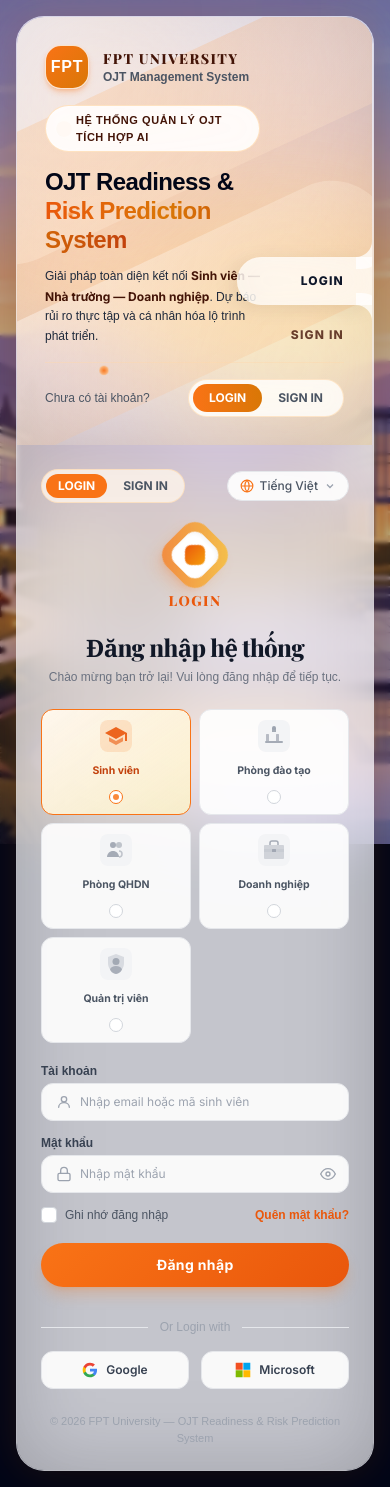
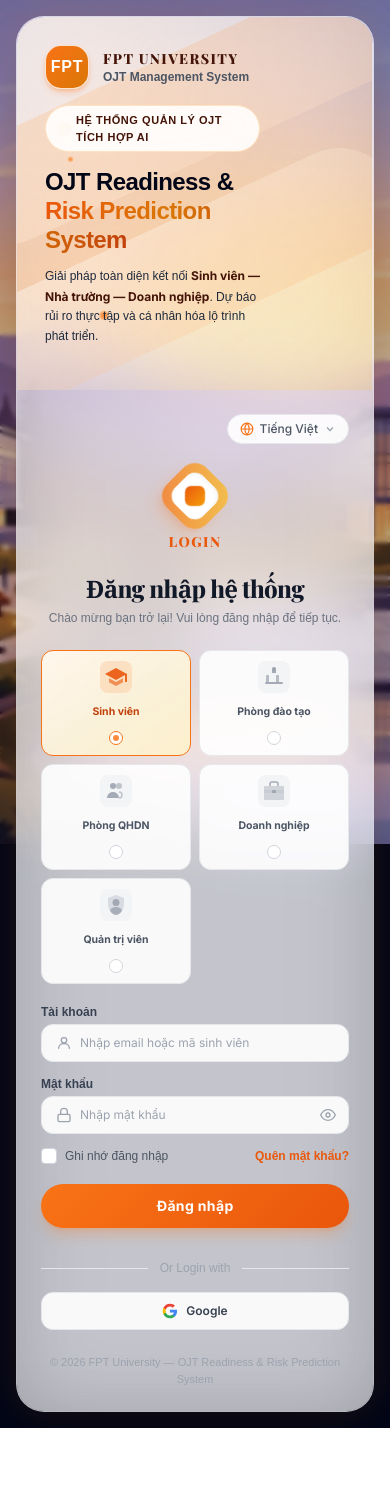
Before and after one commit to HtmDuyn/capstone-ojt-readiness-and-risk-prediction-system, a React (Vite) app in the folder frontend/: page /login in a window 390 px wide. After the commit the page ends 1428 px from the top, so only its background shows below. Built offline with nearby package versions, Linux system fonts and the light colour scheme; a web font is replaced by a local one.

Commit message:
xóa register

```diff
--- a/frontend/src/components/auth/LeftPanel.tsx
+++ b/frontend/src/components/auth/LeftPanel.tsx
@@ -5,14 +5,9 @@ import { PARTICLES } from "@/types/auth.types";
 interface LeftPanelProps {
   statsRef?: React.RefObject<HTMLDivElement | null>;
   statsVisible?: boolean;
-  authMode: "login" | "register";
-  onAuthModeChange: (mode: "login" | "register") => void;
 }
 
-const LeftPanel: React.FC<LeftPanelProps> = ({
-  authMode,
-  onAuthModeChange,
-}) => {
+const LeftPanel: React.FC<LeftPanelProps> = () => {
   return (
     <div className="left-panel relative flex flex-col justify-between w-full lg:w-[45%] min-h-[340px] lg:min-h-full p-7 lg:p-10 overflow-hidden text-gray-900 select-none bg-gradient-to-br from-white/45 via-orange-50/25 to-amber-100/20 backdrop-blur-2xl border-r border-white/30">
       {/* Soft Ambient Glows (Trắng loang màu cam nhẹ) */}
@@ -31,41 +26,6 @@ const LeftPanel: React.FC<LeftPanelProps> = ({
         {PARTICLES.slice(0, 10).map((p, i) => (
           <FloatingParticle key={i} {...p} opacity={0.45} />
         ))}
-      </div>
-
-      {/* Vertical Boundary Notch Tab Switcher (Reference Image Cutout Replica) */}
-      <div className="hidden lg:flex notch-boundary-wrapper">
-        {/* Active sliding notch background with concave curves */}
-        <div
-          className="notch-pill-active"
-          style={{
-            transform: authMode === "login" ? "translateY(0px)" : "translateY(54px)",
-          }}
-        />
-
-        {/* LOGIN Button */}
-        <button
-          type="button"
-          onClick={() => onAuthModeChange("login")}
-          className={`relative z-10 w-full h-[48px] pr-7 flex items-center justify-end font-extrabold text-xs lg:text-sm tracking-widest transition-colors duration-300 ${authMode === "login"
-              ? "text-slate-900 font-black"
-              : "text-orange-950/80 hover:text-orange-900 font-extrabold"
-            }`}
-        >
-          LOGIN
-        </button>
-
-        {/* SIGN IN / REGISTER Button */}
-        <button
-          type="button"
-          onClick={() => onAuthModeChange("register")}
-          className={`relative z-10 w-full h-[48px] pr-7 flex items-center justify-end font-extrabold text-xs lg:text-sm tracking-widest transition-colors duration-300 mt-1.5 ${authMode === "register"
-              ? "text-slate-900 font-black"
-              : "text-orange-950/80 hover:text-orange-900 font-extrabold"
-            }`}
-        >
-          SIGN IN
-        </button>
       </div>
 
       {/* Header Logo */}
@@ -105,34 +65,6 @@ const LeftPanel: React.FC<LeftPanelProps> = ({
         </p>
       </div>
 
-      {/* Mobile Tab Switcher (Fallback for small screens) */}
-      <div className="relative z-10 pt-4 flex lg:hidden items-center justify-between border-t border-orange-200/40">
-        <div className="text-xs text-gray-600 font-medium font-outfit">
-          {authMode === "login" ? "Chưa có tài khoản?" : "Đã có tài khoản?"}
-        </div>
-        <div className="flex bg-white/80 backdrop-blur-md p-1 rounded-full border border-orange-200/60 shadow-2xs">
-          <button
-            type="button"
-            onClick={() => onAuthModeChange("login")}
-            className={`px-4 py-1.5 rounded-full text-xs font-bold transition-all duration-300 ${authMode === "login"
-              ? "bg-gradient-to-r from-orange-500 to-amber-600 text-white shadow-xs"
-              : "text-gray-600 hover:text-orange-600"
-              }`}
-          >
-            LOGIN
-          </button>
-          <button
-            type="button"
-            onClick={() => onAuthModeChange("register")}
-            className={`px-4 py-1.5 rounded-full text-xs font-bold transition-all duration-300 ${authMode === "register"
-              ? "bg-gradient-to-r from-orange-500 to-amber-600 text-white shadow-xs"
-              : "text-gray-600 hover:text-orange-600"
-              }`}
-          >
-            SIGN IN
-          </button>
-        </div>
-      </div>
     </div>
   );
 };
--- a/frontend/src/components/auth/RightPanel.tsx
+++ b/frontend/src/components/auth/RightPanel.tsx
@@ -1,4 +1,4 @@
-import React, { useState } from "react";
+import React from "react";
 import type { UserRole, Role } from "@/types/auth.types";
 import { roles } from "./loginData";
 
@@ -16,9 +16,7 @@ interface RightPanelProps {
   onToggleRemember: () => void;
   isLoading: boolean;
   onSubmit: (e: React.FormEvent) => void;
-  onSocialLogin?: (provider: "google" | "microsoft") => void;
-  authMode?: "login" | "register";
-  onAuthModeChange?: (mode: "login" | "register") => void;
+  onSocialLogin?: (provider: "google") => void;
 }
 
 interface InputFieldProps {
@@ -85,12 +83,7 @@ const RightPanel: React.FC<RightPanelProps> = ({
   isLoading,
   onSubmit,
   onSocialLogin,
-  authMode = "login",
-  onAuthModeChange,
 }) => {
-  const [fullName, setFullName] = useState("");
-  const [confirmPassword, setConfirmPassword] = useState("");
-
   const fadeStyle = (delay = 0) => ({
     opacity: animateIn ? 1 : 0,
     transform: animateIn ? "translateY(0)" : "translateY(16px)",
@@ -101,28 +94,6 @@ const RightPanel: React.FC<RightPanelProps> = ({
     <div className="right-panel relative flex flex-col w-full lg:w-[55%] h-full bg-white/40 backdrop-blur-2xl p-6 lg:p-10 justify-between overflow-y-auto custom-scrollbar flex-1">
       {/* Top Header Row with Language switcher */}
       <div className="relative z-10 flex items-center justify-between pb-4">
-        {/* Notch switch for Mobile */}
-        <div className="flex items-center gap-1 bg-orange-50/80 p-1 rounded-full border border-orange-200/60 lg:hidden">
-          <button
-            type="button"
-            onClick={() => onAuthModeChange?.("login")}
-            className={`px-3 py-1 rounded-full text-xs font-bold transition-all ${
-              authMode === "login" ? "bg-orange-500 text-white shadow-2xs" : "text-gray-600"
-            }`}
-          >
-            LOGIN
-          </button>
-          <button
-            type="button"
-            onClick={() => onAuthModeChange?.("register")}
-            className={`px-3 py-1 rounded-full text-xs font-bold transition-all ${
-              authMode === "register" ? "bg-orange-500 text-white shadow-2xs" : "text-gray-600"
-            }`}
-          >
-            SIGN IN
-          </button>
-        </div>
-
         {/* Language selector */}
         <button
           type="button"
@@ -150,19 +121,17 @@ const RightPanel: React.FC<RightPanelProps> = ({
             </div>
           </div>
           <span className="text-sm font-extrabold tracking-widest text-orange-600 uppercase font-cinematic">
-            {authMode === "login" ? "LOGIN" : "SIGN IN"}
+            LOGIN
           </span>
         </div>
 
         {/* Title */}
         <div className="text-center mb-6" style={fadeStyle(0.04)}>
           <h2 className="text-2xl lg:text-3xl font-extrabold text-gray-900 font-cinematic tracking-tight mb-1.5">
-            {authMode === "login" ? "Đăng nhập hệ thống" : "Tạo tài khoản mới"}
+            Đăng nhập hệ thống
           </h2>
           <p className="text-gray-500 text-xs lg:text-sm font-outfit">
-            {authMode === "login"
-              ? "Chào mừng bạn trở lại! Vui lòng đăng nhập để tiếp tục."
-              : "Vui lòng nhập thông tin để đăng ký tài khoản OJT."}
+            Chào mừng bạn trở lại! Vui lòng đăng nhập để tiếp tục.
           </p>
         </div>
 
@@ -210,24 +179,7 @@ const RightPanel: React.FC<RightPanelProps> = ({
         </div>
 
         {/* Form Container */}
-        <form onSubmit={onSubmit} key={authMode} className="auth-form-enter" style={fadeStyle(0.12)}>
-          {/* Full Name field if Register mode */}
-          {authMode === "register" && (
-            <InputField
-              label="Họ và tên"
-              type="text"
-              placeholder="Nhập họ và tên đầy đủ"
-              value={fullName}
-              onChange={setFullName}
-              required
-              icon={
-                <svg className="w-4 h-4" fill="none" stroke="currentColor" strokeWidth="2" viewBox="0 0 24 24">
-                  <path d="M16 7a4 4 0 11-8 0 4 4 0 018 0zM12 14a7 7 0 00-7 7h14a7 7 0 00-7-7z" />
-                </svg>
-              }
-            />
-          )}
-
+        <form onSubmit={onSubmit} className="auth-form-enter" style={fadeStyle(0.12)}>
           {/* Account */}
           <InputField
             id="login-account"
@@ -254,7 +206,7 @@ const RightPanel: React.FC<RightPanelProps> = ({
             placeholder="Nhập mật khẩu"
             value={password}
             onChange={onPasswordChange}
-            autoComplete={authMode === "login" ? "current-password" : "new-password"}
+            autoComplete="current-password"
             required
             icon={
               <svg className="w-4 h-4" fill="none" stroke="currentColor" strokeWidth="2" viewBox="0 0 24 24">
@@ -284,28 +236,8 @@ const RightPanel: React.FC<RightPanelProps> = ({
             }
           />
 
-          {/* Confirm Password if Register mode */}
-          {authMode === "register" && (
-            <InputField
-              label="Xác nhận mật khẩu"
-              type="password"
-              placeholder="Nhập lại mật khẩu"
-              value={confirmPassword}
-              onChange={setConfirmPassword}
-              autoComplete="new-password"
-              required
-              icon={
-                <svg className="w-4 h-4" fill="none" stroke="currentColor" strokeWidth="2" viewBox="0 0 24 24">
-                  <rect x="3" y="11" width="18" height="11" rx="2" />
-                  <path d="M7 11V7a5 5 0 0110 0v4" strokeLinecap="round" />
-                </svg>
-              }
-            />
-          )}
-
           {/* Remember & Forgot Password */}
-          {authMode === "login" && (
-            <div className="flex items-center justify-between mb-5">
+          <div className="flex items-center justify-between mb-5">
               <label className="flex items-center gap-2 cursor-pointer group select-none">
                 <div
                   className={`w-4 h-4 rounded border flex items-center justify-center flex-shrink-0 transition-all duration-200 ${
@@ -327,8 +259,7 @@ const RightPanel: React.FC<RightPanelProps> = ({
               <a href="#" className="text-xs font-semibold text-orange-600 hover:text-orange-700 transition-colors font-outfit hover:underline">
                 Quên mật khẩu?
               </a>
-            </div>
-          )}
+          </div>
 
           {/* Submit button */}
           <button
@@ -340,12 +271,10 @@ const RightPanel: React.FC<RightPanelProps> = ({
             {isLoading ? (
               <div className="flex items-center justify-center gap-2">
                 <div className="w-4 h-4 border-2 border-white border-t-transparent rounded-full animate-spin" />
-                <span>{authMode === "login" ? "Đang đăng nhập..." : "Đang xử lý..."}</span>
+                <span>Đang đăng nhập...</span>
               </div>
-            ) : authMode === "login" ? (
+            ) : (
               "Đăng nhập"
-            ) : (
-              "Đăng ký ngay"
             )}
           </button>
         </form>
@@ -358,7 +287,7 @@ const RightPanel: React.FC<RightPanelProps> = ({
         </div>
 
         {/* Social login buttons */}
-        <div className="grid grid-cols-2 gap-3" style={{ opacity: animateIn ? 1 : 0, transition: "all 0.6s 0.25s ease" }}>
+        <div className="grid grid-cols-1 gap-3" style={{ opacity: animateIn ? 1 : 0, transition: "all 0.6s 0.25s ease" }}>
           <button
             id="google-login"
             type="button"
@@ -373,20 +302,6 @@ const RightPanel: React.FC<RightPanelProps> = ({
             </svg>
             Google
           </button>
-          <button
-            id="microsoft-login"
-            type="button"
-            onClick={() => onSocialLogin && onSocialLogin("microsoft")}
-            className="social-btn flex items-center justify-center gap-2 py-2.5 rounded-xl border border-gray-200 bg-white/90 text-gray-700 font-semibold text-xs shadow-2xs hover:bg-white"
-          >
-            <svg className="w-4 h-4" viewBox="0 0 23 23">
-              <path fill="#f25022" d="M1 1h10v10H1z" />
-              <path fill="#00a4ef" d="M12 1h10v10H12z" />
-              <path fill="#7fba00" d="M1 12h10v10H1z" />
-              <path fill="#ffb900" d="M12 12h10v10H12z" />
-            </svg>
-            Microsoft
-          </button>
         </div>
       </div>
 
--- a/frontend/src/pages/auth/LoginPage.tsx
+++ b/frontend/src/pages/auth/LoginPage.tsx
@@ -18,7 +18,6 @@ const LoginPage: React.FC = () => {
   const [isLoading, setIsLoading] = useState(false);
   const [animateIn, setAnimateIn] = useState(false);
   const [statsVisible, setStatsVisible] = useState(false);
-  const [authMode, setAuthMode] = useState<"login" | "register">("login");
   const statsRef = useRef<HTMLDivElement | null>(null);
 
   useEffect(() => {
@@ -55,7 +54,7 @@ const LoginPage: React.FC = () => {
     performMockLogin(selectedRole);
   };
 
-  const handleSocialLogin = async (_provider: "google" | "microsoft") => {
+  const handleSocialLogin = async (_provider: "google") => {
     setIsLoading(true);
     await new Promise((r) => setTimeout(r, 400));
     setIsLoading(false);
@@ -82,8 +81,6 @@ const LoginPage: React.FC = () => {
         <LeftPanel
           statsRef={statsRef}
           statsVisible={statsVisible}
-          authMode={authMode}
-          onAuthModeChange={setAuthMode}
         />
 
         <RightPanel
@@ -101,8 +98,6 @@ const LoginPage: React.FC = () => {
           isLoading={isLoading}
           onSubmit={handleLogin}
           onSocialLogin={handleSocialLogin}
-          authMode={authMode}
-          onAuthModeChange={setAuthMode}
         />
       </div>
     </div>
--- a/frontend/src/routers/PublicRouter.tsx
+++ b/frontend/src/routers/PublicRouter.tsx
@@ -139,7 +139,6 @@ export const router = createBrowserRouter([
     children: [
       { index: true, element: <Navigate to="/login" replace /> },
       { path: "/login", element: <LoginPage /> },
-      { path: "/register", element: <LoginPage /> },
     ],
   },
 
```
